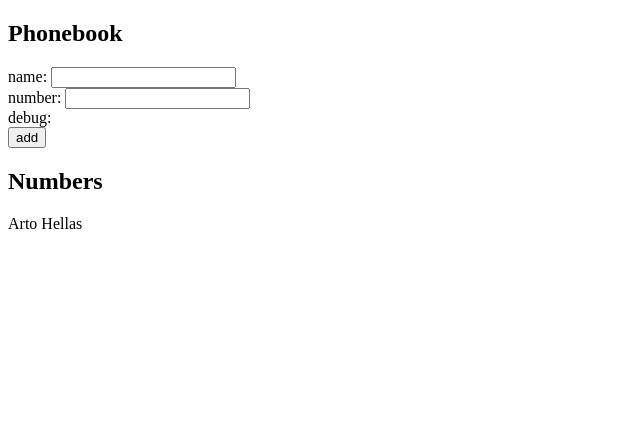
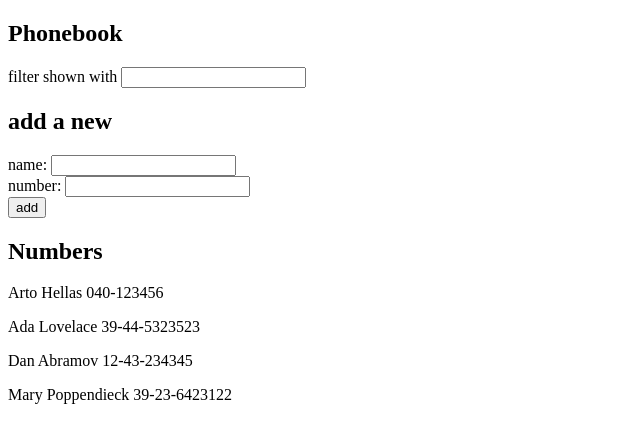
Before and after one commit to saarijulia/FullStackOpen2020, a React (Create React App) app in the folder part2/phonebook/: page / in a window 1280 px wide. Shown: the top 442 px of the page, without its empty margins (0-640 px from the left). Built offline with nearby package versions, Linux system fonts and the light colour scheme.

Commit message:
part2.9_ok

```diff
--- a/part2/phonebook/src/App.js
+++ b/part2/phonebook/src/App.js
@@ -1,13 +1,43 @@
 import React, { useState } from 'react'
+
+const PersonsList = (props) => {
+
+    if (props.textSearch != '') {
+        return (
+            <div>
+                {props.newFilter.map(person => <p key={person.name}>{person.name} {person.number}</p>)}
+            </div>
+        )
+    } else {
+        return (
+            <div>
+                {props.persons.map(person => <p key={person.name}>{person.name} {person.number}</p>)}
+            </div>
+        )
+    }
+}
 
 const App = () => {
 
     const [persons, setPersons] = useState([
-        { name: 'Arto Hellas' }
+        { name: 'Arto Hellas', number: '040-123456' },
+        { name: 'Ada Lovelace', number: '39-44-5323523' },
+        { name: 'Dan Abramov', number: '12-43-234345' },
+        { name: 'Mary Poppendieck', number: '39-23-6423122' }
     ])
 
     const [newName, setNewName] = useState('')
     const [newNumber, setNewNumber] = useState('')
+    const [newFilter, setFilter] = useState(persons)
+    const [textSearch, setTextSearch] = useState('')
+
+
+    const changeFilter = (event) => {
+        setFilter(persons.filter(function (person) {
+            return person.name.toLowerCase().startsWith(event.target.value.toLowerCase())
+        }))
+        setTextSearch(event.target.value)
+    }
 
     // event handler to get the input and set that as newName
     const changeName = (event) => {
@@ -41,17 +71,24 @@ const App = () => {
         setNewNumber('')
     }
 
+
+
+
     return (
         <div>
             <h2>
                 Phonebook
             </h2>
+            <div>
+                filter shown with <input onChange={changeFilter} />
+            </div>
+
+            <h2>add a new</h2>
             <form onSubmit={addName}>
                 <div>
                     name: <input value={newName} onChange={changeName} />
                 </div>
-                <div>number: <input value={newNumber} onChange={changeNumber}/></div>
-                <div>debug: {newNumber}</div>
+                <div>number: <input value={newNumber} onChange={changeNumber} /></div>
                 <div>
                     <button type="submit">
                         add
@@ -59,9 +96,7 @@ const App = () => {
                 </div>
             </form>
             <h2>Numbers</h2>
-            <div>
-    {persons.map(person => <p key={person.name}>{person.name} {person.number}</p>)}
-            </div>
+            <PersonsList persons={persons} textSearch={textSearch} newFilter={newFilter} />
         </div>
     )
 }
```
